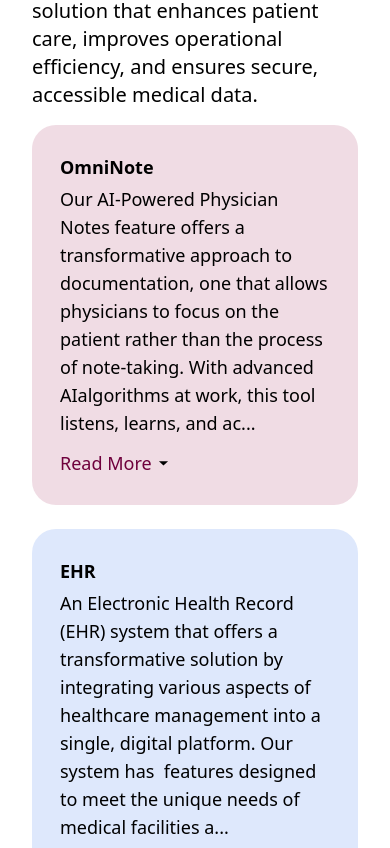
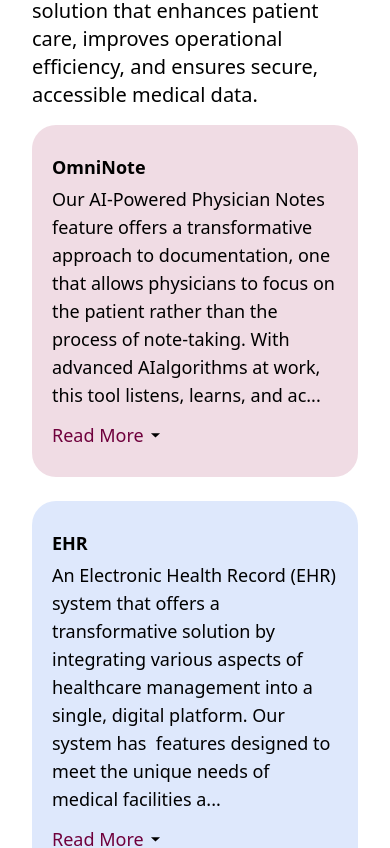
Before and after one commit to iamBlissMedik/omniWeb, a React (Vite) app: page / in a window 390 px wide. Shown: the part 1380-2228 px from the top of the page. Built offline with nearby package versions, Linux system fonts and the light colour scheme.

Commit message:
still building

```diff
--- a/src/components/Product.tsx
+++ b/src/components/Product.tsx
@@ -16,7 +16,7 @@ const Product = ({
   const toggleReadMore = () => setReadMore((prevState) => !prevState);
   return (
     <div
-      className={`p-7  bg-opacity-15 rounded-3xl flex flex-col gap-3 ${backgroundColor}`}
+      className={`px-5 py-7 md:p-7  bg-opacity-15 rounded-3xl flex flex-col gap-3 ${backgroundColor}`}
     >
       <div className="text-lg">
         <h4 className="font-bold mb-1">{title}</h4>
```
